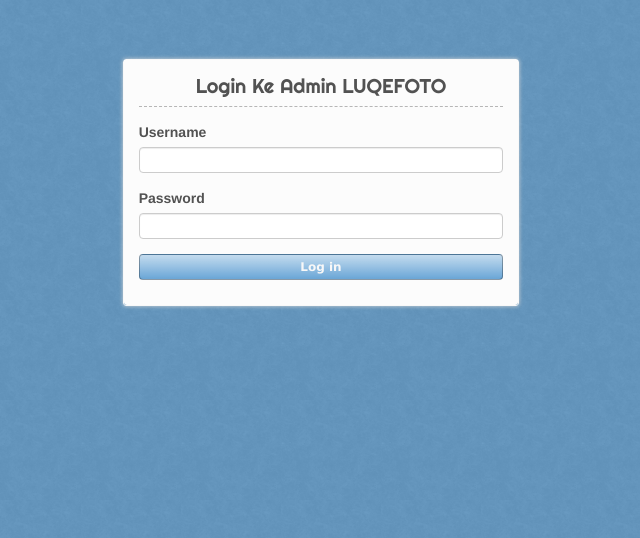
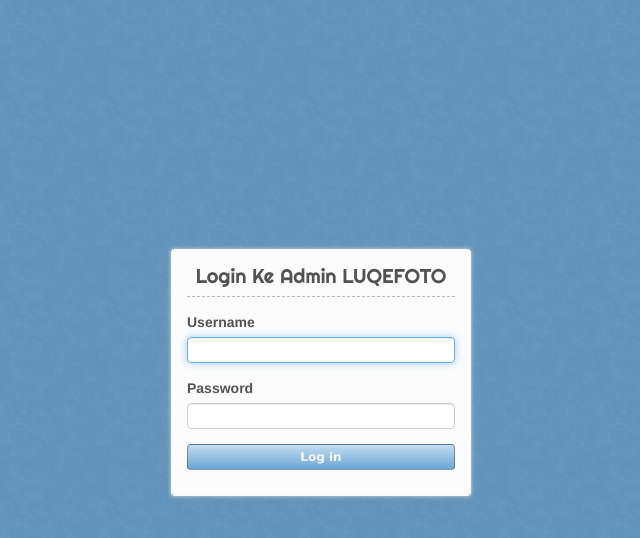
Before and after one commit to ahmadfaqih796/Luqefoto, a PHP site: page /tcpdf/Admin/index.php in a window 1280 px wide. Shown: the top 538 px of the page, without its empty margins (319-959 px from the left). Run offline with PHP 8.4, Linux system fonts and the light colour scheme; some libraries are stand-ins or nearby versions.

Commit message:
style login admin

```diff
--- a/Admin/css/style.css
+++ b/Admin/css/style.css
@@ -15,6 +15,16 @@ body {
 }
 h1, .h1, h2, .h2, h3, .h3 {
   margin:0;
+}
+.form-login {
+  width: 300px;
+  top: 45%;
+  left: 50%;
+  transform: translate(-50%, -50%);
+	position: absolute;
+}
+.form-login input[type=text] {
+	padding: 10px;
 }
 #logo {
   position:relative;
--- a/Admin/index.php
+++ b/Admin/index.php
@@ -1,25 +1,17 @@
      <?php
-
 			session_start();
 			if ($_SESSION) {
 				header("Location: operator.php");
 			} elseif ($_SESSION) {
 				header("Location: admin.php");
 			}
-
 			include '../class/admin.php';
 			$admin = new admin();
-
-
 			if (isset($_SESSION['Login'])) {
 				header("location:index.php");
 			}
-
 			if (isset($_POST['Login'])) {
-
 				$login = $admin->login_admin($_POST['username'], $_POST['password']);
-
-
 				if ($login) {
 					if ($_SESSION['level'] == "1") {
 						header("location: admin.php");
@@ -50,20 +42,12 @@
      	<link href="http://netdna.bootstrapcdn.com/font-awesome/4.0.3/css/font-awesome.css" rel="stylesheet">
      	<link href='http://fonts.googleapis.com/css?family=Righteous' rel='stylesheet' type='text/css'>
      	<link href="css/style.css" rel="stylesheet">
-     	<!-- HTML5 shim and Respond.js IE8 support of HTML5 elements and media queries -->
-     	<!--[if lt IE 9]>
-				<script src="http://getbootstrap.com/docs-assets/js/html5shiv.js"></script>
-				<script src="http://getbootstrap.com/docs-assets/js/respond.min.js"></script>
-		<![endif]-->
      </head>
 
      <body>
      	<div class="container-fluid">
      		<div id="page-login" class="row">
-     			<div class="col-xs-12 col-md-4 col-md-offset-4 col-sm-6 col-sm-offset-3">
-     				<div class="text-right">
-
-     				</div>
+     			<div class="form-login" style="width: 300px;">
      				<div class="box">
      					<div class="box-content">
      						<div class="text-center">
@@ -72,20 +56,18 @@
      						<form role="form" action="" method="post">
      							<div class="form-group">
      								<label class="control-label">Username</label>
-     								<input type="text" class="form-control" name="username" />
+     								<input type="text" class="form-control" name="username" autofocus required />
      							</div>
      							<div class="form-group">
      								<label class="control-label">Password</label>
-     								<input type="password" class="form-control" name="password" />
+     								<input type="password" class="form-control" name="password" required />
      							</div>
-
      							<input type="submit" name="Login" class="btn btn-primary btn-block" value="Log in" />
+     						</form>
      					</div>
      				</div>
      			</div>
-     			</form>
      		</div>
-     	</div>
      	</div>
      </body>
 
```
Also changed, not shown: css/style.css (+5 -5 lines), 5 other files.
